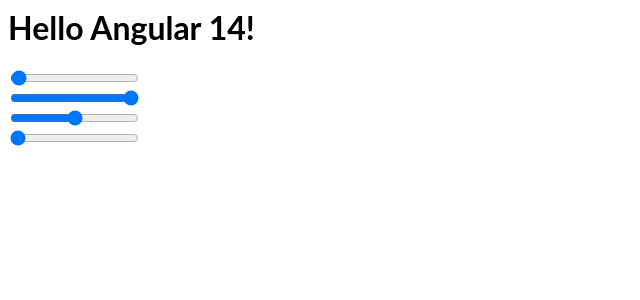
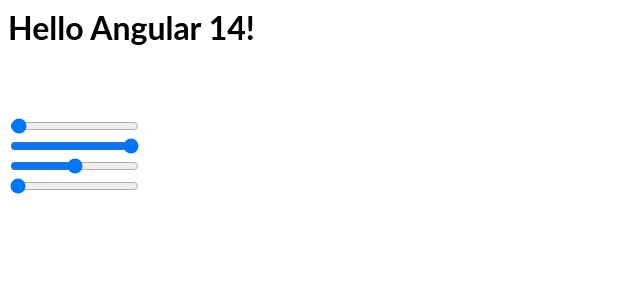
Before and after one commit to sergedesmedt/WorldBuilding-WebVR, an Angular app: page / in a window 1280 px wide. Shown: the top 300 px of the page, without its empty margins (0-640 px from the left). Built offline with nearby package versions, Linux system fonts and the light colour scheme.

Commit message:
added angular material

```diff
--- a/package.json
+++ b/package.json
@@ -4,10 +4,12 @@
   "private": true,
   "dependencies": {
     "@angular/animations": "^12.2.5",
+    "@angular/cdk": "12.2.13",
     "@angular/common": "^12.2.5",
     "@angular/compiler": "^12.2.5",
     "@angular/core": "^12.2.5",
     "@angular/forms": "^12.2.5",
+    "@angular/material": "12.2.13",
     "@angular/platform-browser": "^12.2.5",
     "@angular/platform-browser-dynamic": "^12.2.5",
     "@angular/router": "^12.2.5",
--- a/src/app/BasicScene/basicscene.component.html
+++ b/src/app/BasicScene/basicscene.component.html
@@ -1,8 +1,4 @@
-<!--
-<div>
-  <input type="range" min="70" max="150" [(ngModel)]="fov" />
-</div>
--->
+<mat-slider min="1" max="100" step="1" value="50"></mat-slider>
 <div>
   <input type="range" min="0" max="100" step="0.1" [(ngModel)]="near" />
 </div>
@@ -17,7 +13,6 @@
 </div>
 <div id="myEmbeddedScene">
   <a-scene embedded vr-mode-ui="enabled: false">
-    <!--<a-sphere position="1 1 -10" radius="1.25" color="#2DEF5E"></a-sphere>-->
     <a-box
       [attr.position]="{ x: 0, y: 0, z: posz } | toAFrame"
       [attr.rotation]="{ x: rotx, y: 0, z: 0 } | toAFrame"
@@ -26,19 +21,6 @@
       width="0.5"
       color="#EF2D5E"
     ></a-box>
-    <!--<a-sphere
-      [attr.position]="{ x: 0, y: 0, z: posz } | toAFrame"
-      radius="2"
-      color="#EF2D5E"
-    ></a-sphere>-->
-    <!--<a-plane
-    position="0 0 -4"
-    rotation="-90 0 0"
-    width="4"
-    height="4"
-    color="#7BC8A4"
-  ></a-plane>-->
-    <!--<a-sky color="#0000FF"></a-sky>-->
     <a-camera [attr.fov]="fov" [attr.near]="near" [attr.far]="far"></a-camera>
   </a-scene>
 </div>
--- a/src/app/app.module.ts
+++ b/src/app/app.module.ts
@@ -1,6 +1,8 @@
 import { CUSTOM_ELEMENTS_SCHEMA, NgModule } from '@angular/core';
 import { BrowserModule } from '@angular/platform-browser';
 import { FormsModule } from '@angular/forms';
+
+import { MatSliderModule } from '@angular/material/slider';
 
 import { AppComponent } from './app.component';
 import { HelloComponent } from './hello.component';
@@ -8,7 +10,7 @@
 import { BasicSceneComponent } from './BasicScene/basicscene.component';
 
 @NgModule({
-  imports: [BrowserModule, FormsModule],
+  imports: [BrowserModule, FormsModule, MatSliderModule],
   declarations: [AppComponent, HelloComponent, toAFrame, BasicSceneComponent],
   bootstrap: [AppComponent],
   schemas: [CUSTOM_ELEMENTS_SCHEMA],
--- a/src/styles.css
+++ b/src/styles.css
@@ -4,3 +4,5 @@
   height: 300px;
   width: 600px;
 }
+
+@import '~@angular/material/prebuilt-themes/deeppurple-amber.css';
```
